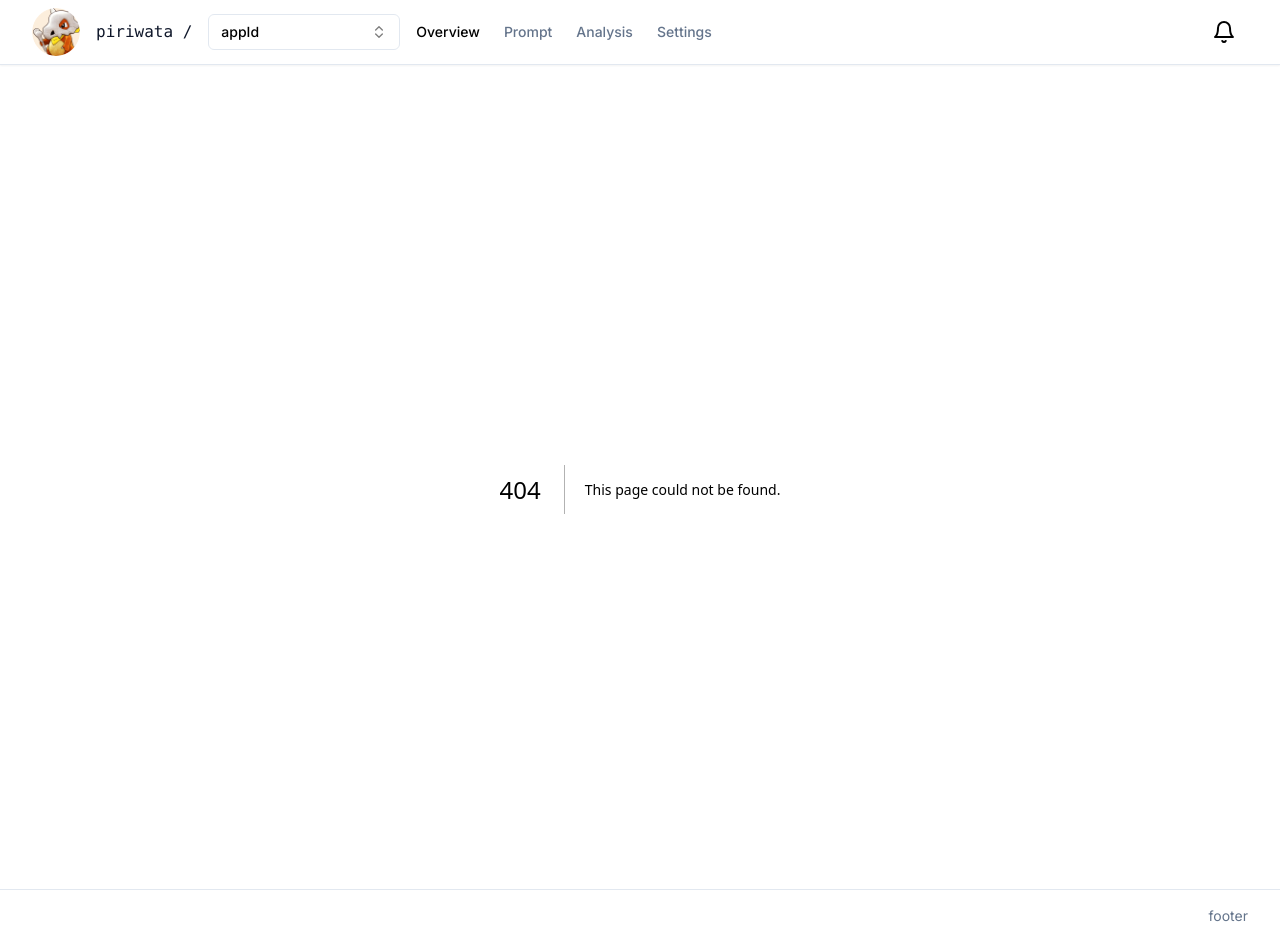
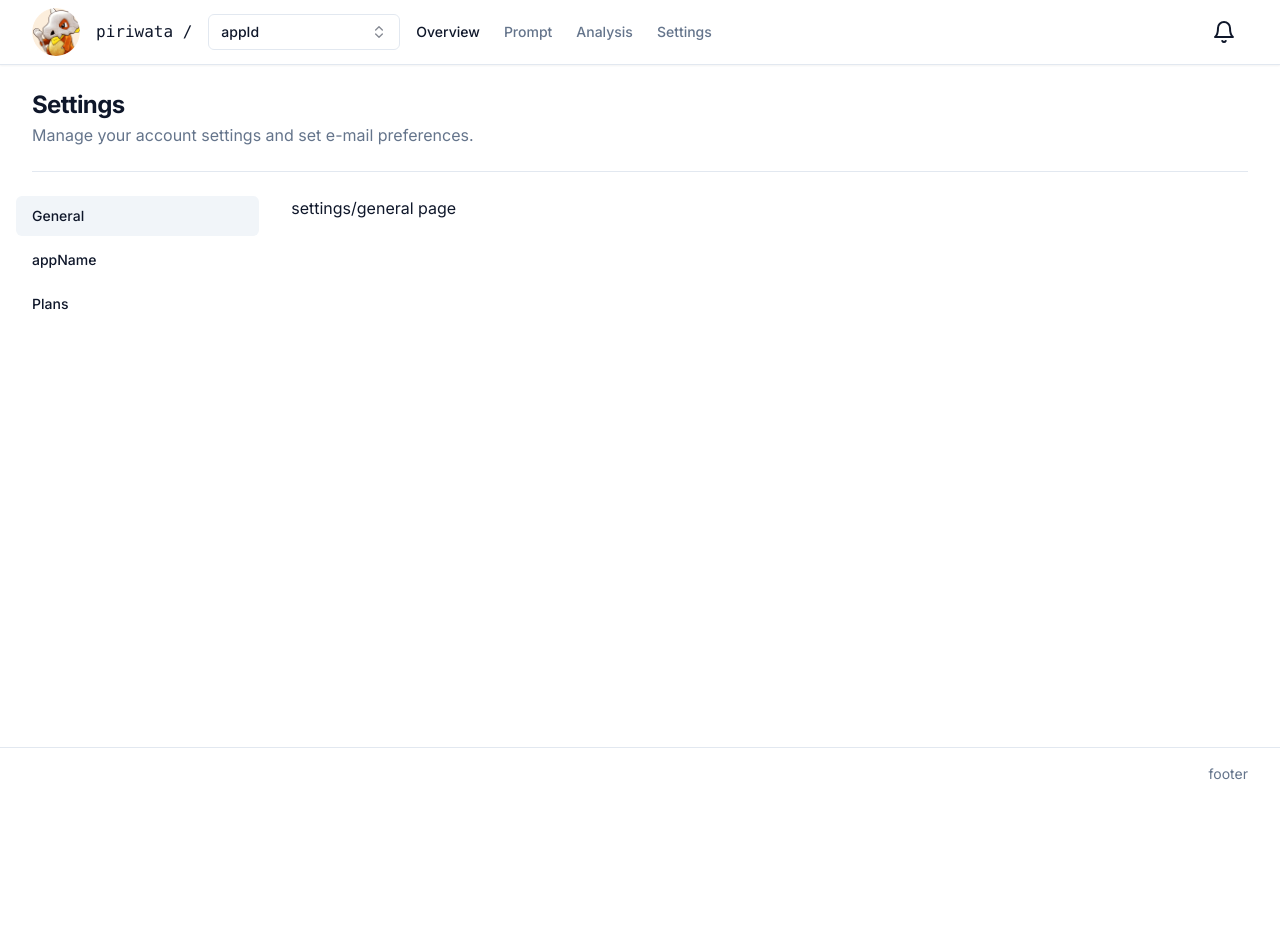
Before and after one commit to ZarugaPeek/ZarugaPeek, a Next.js app in the folder frontend/: page /settings/general in a window 1280 px wide. Before the commit this address had no page. After the commit the page ends 800 px from the top, so only its background shows below. Built offline with nearby package versions, Linux system fonts and the light colour scheme.

Commit message:
Settings Page Layout

```diff
--- a/frontend/app/header.tsx
+++ b/frontend/app/header.tsx
@@ -6,7 +6,6 @@
 import { Bell } from "lucide-react"
 
 import { Switcher } from "./switcher"
-
 
 function Navigation({
   className,
@@ -32,7 +31,7 @@
         Analysis
       </Link>
       <Link
-        href="/settings"
+        href="/settings/general"
         className="text-sm font-medium text-muted-foreground transition-colors hover:text-primary">
         Settings
       </Link>
--- /dev/null
+++ b/frontend/app/settings/[appId]/page.tsx
@@ -0,0 +1,3 @@
+export default function SettingsPage() {
+  return <div>{"settings/${appId} page"}</div>
+}
--- /dev/null
+++ b/frontend/app/settings/general/page.tsx
@@ -0,0 +1,3 @@
+export default function SettingsPage() {
+  return <div>settings/general page</div>
+}
--- /dev/null
+++ b/frontend/app/settings/layout.tsx
@@ -0,0 +1,40 @@
+import { Separator } from "@components/ui/separator"
+
+import { SidebarNavigation } from "./sidebar"
+
+const sidebarNavItems = [
+  {
+    title: "General",
+    href: "/settings/general",
+  },
+  {
+    title: "appName",
+    href: "/settings/${appId}",
+  },
+  {
+    title: "Plans",
+    href: "/settings/plans",
+  },
+]
+
+export default function SettingsLayout({ children }: React.PropsWithChildren) {
+  return (
+    <>
+      <div className="hidden space-y-6 pb-16 md:block">
+        <div className="space-y-0.5">
+          <h2 className="text-2xl font-bold tracking-tight">Settings</h2>
+          <p className="text-muted-foreground">
+            Manage your account settings and set e-mail preferences.
+          </p>
+        </div>
+        <Separator className="my-6" />
+        <div className="flex flex-col space-y-8 lg:flex-row lg:space-x-12 lg:space-y-0">
+          <aside className="-mx-4 lg:w-1/5">
+            <SidebarNavigation items={sidebarNavItems} />
+          </aside>
+          <div className="flex-1 lg:max-w-2xl">{children}</div>
+        </div>
+      </div>
+    </>
+  )
+}
--- /dev/null
+++ b/frontend/app/settings/plans/page.tsx
@@ -0,0 +1,3 @@
+export default function SettingsPage() {
+  return <div>settings/plans page</div>
+}
--- /dev/null
+++ b/frontend/app/settings/sidebar.tsx
@@ -0,0 +1,45 @@
+"use client"
+
+import Link from "next/link"
+import { usePathname } from "next/navigation"
+import { buttonVariants } from "@components/ui/button"
+import { cn } from "@lib/utils"
+
+interface SidebarNavProps extends React.HTMLAttributes<HTMLElement> {
+  items: {
+    href: string
+    title: string
+  }[]
+}
+
+export function SidebarNavigation({
+  className,
+  items,
+  ...props
+}: SidebarNavProps) {
+  const pathname = usePathname()
+
+  return (
+    <nav
+      className={cn(
+        "flex space-x-2 lg:flex-col lg:space-x-0 lg:space-y-1",
+        className
+      )}
+      {...props}>
+      {items.map((item) => (
+        <Link
+          key={item.href}
+          href={item.href}
+          className={cn(
+            buttonVariants({ variant: "ghost" }),
+            pathname === item.href
+              ? "bg-muted hover:bg-muted"
+              : "hover:bg-transparent hover:underline",
+            "justify-start"
+          )}>
+          {item.title}
+        </Link>
+      ))}
+    </nav>
+  )
+}
```
